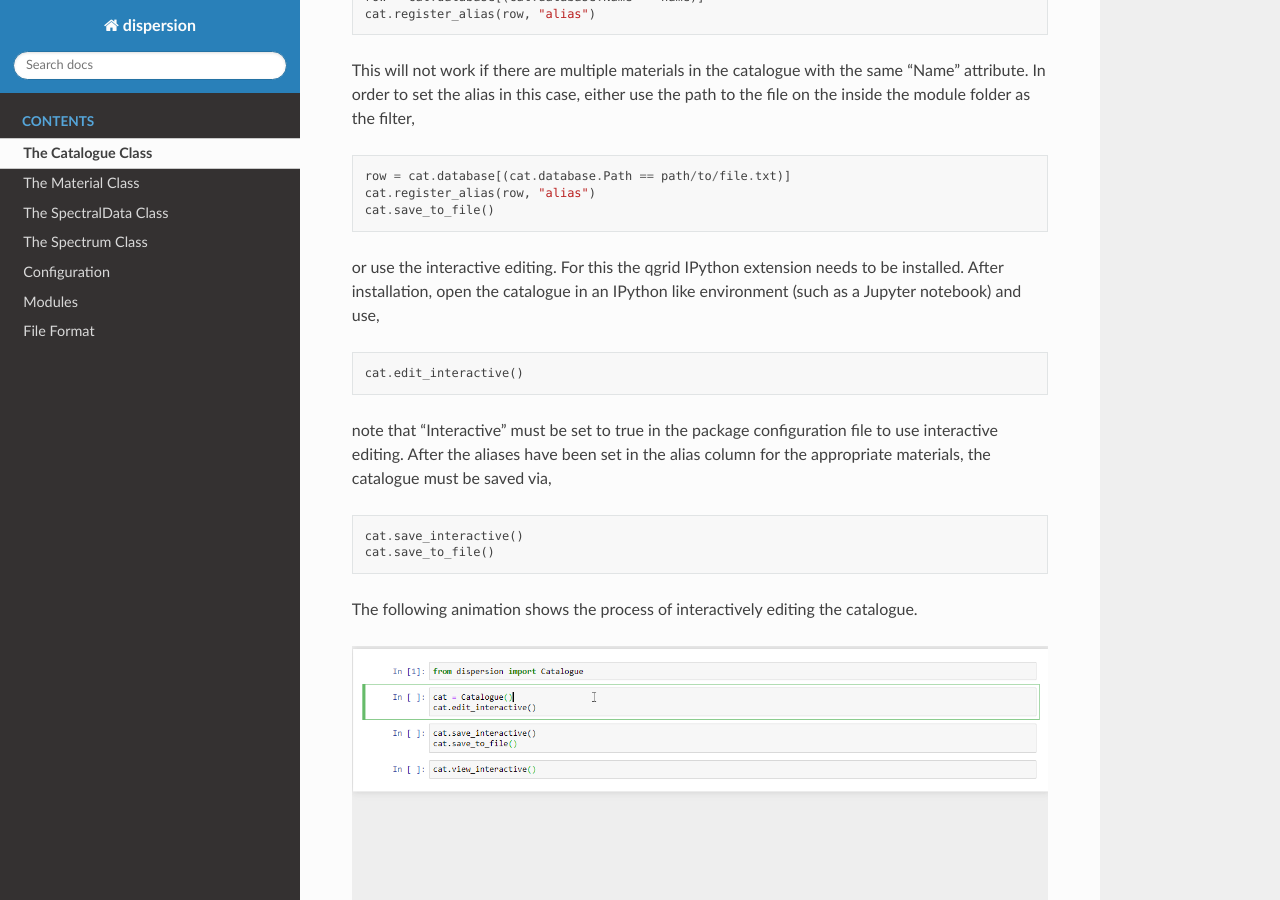
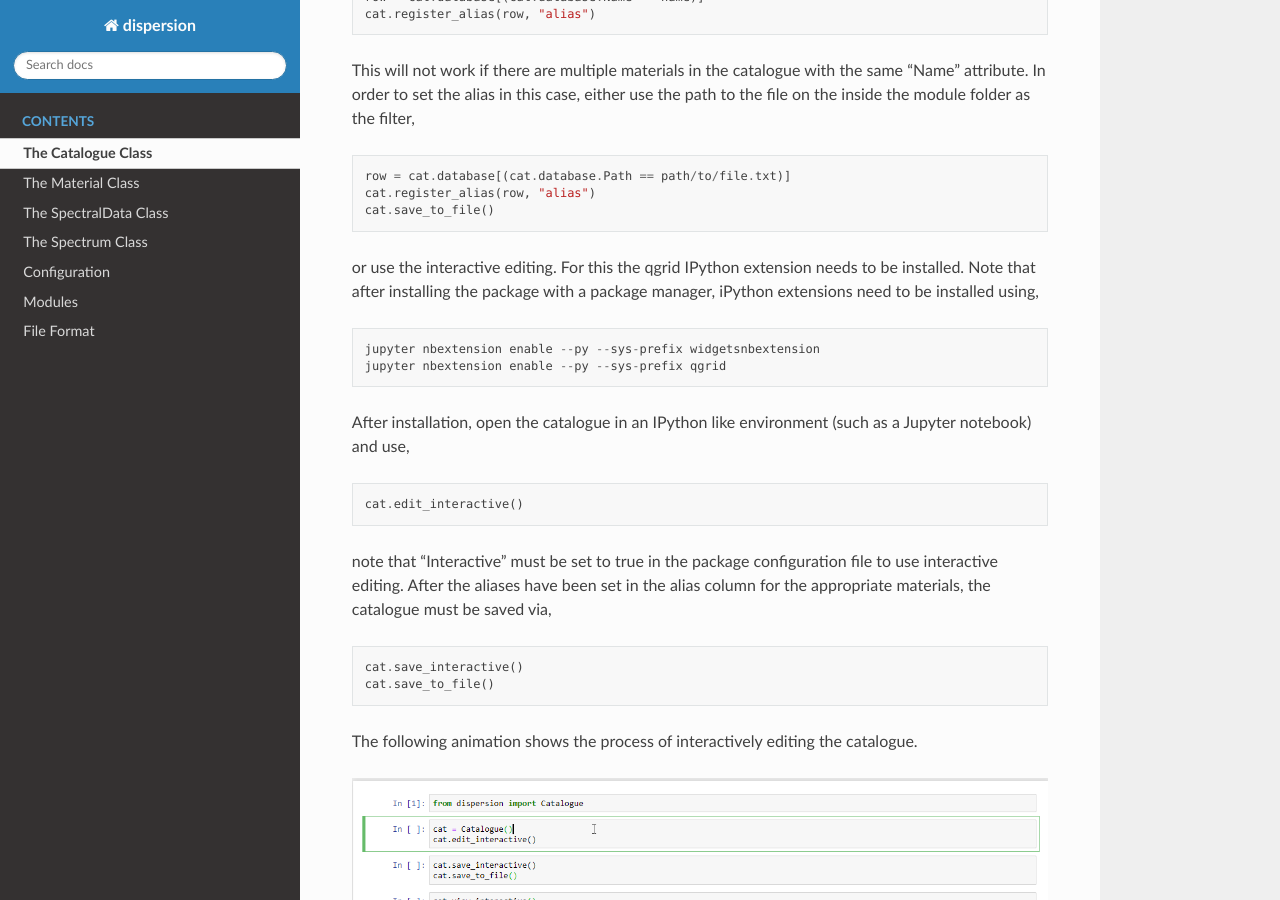
Before and after one commit to nano-sippe/dispersion, a Sphinx documentation site: the page built from docs/source/catalogue.rst, in a window 1280 px wide and 900 px high, scrolled down 1555 px. Built offline with Sphinx 7.4.7 and the Read the Docs theme 2.0.0, drawn with Linux system fonts in a browser that asks for light colours.

Commit message:
added qgrid information to docu

```diff
--- a/docs/source/catalogue.rst
+++ b/docs/source/catalogue.rst
@@ -90,7 +90,15 @@ to the file on the inside the module folder as the filter,
     cat.save_to_file()
 
 or use the interactive editing. For this the qgrid IPython extension needs to be
-installed. After installation, open the catalogue in an IPython like environment
+installed. Note that after installing the package with a package manager,
+iPython extensions need to be installed using,
+
+::
+
+    jupyter nbextension enable --py --sys-prefix widgetsnbextension
+    jupyter nbextension enable --py --sys-prefix qgrid
+
+After installation, open the catalogue in an IPython like environment
 (such as a Jupyter notebook) and use,
 
 ::
```
